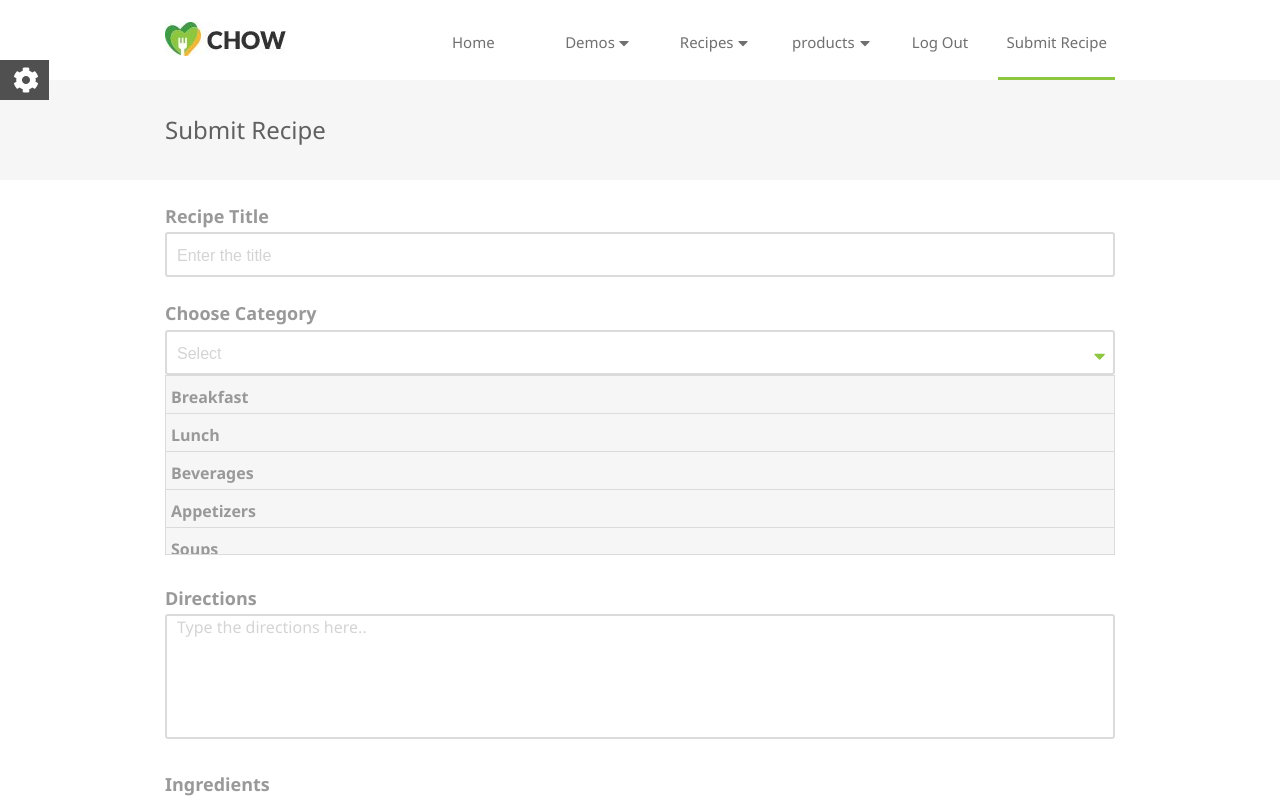
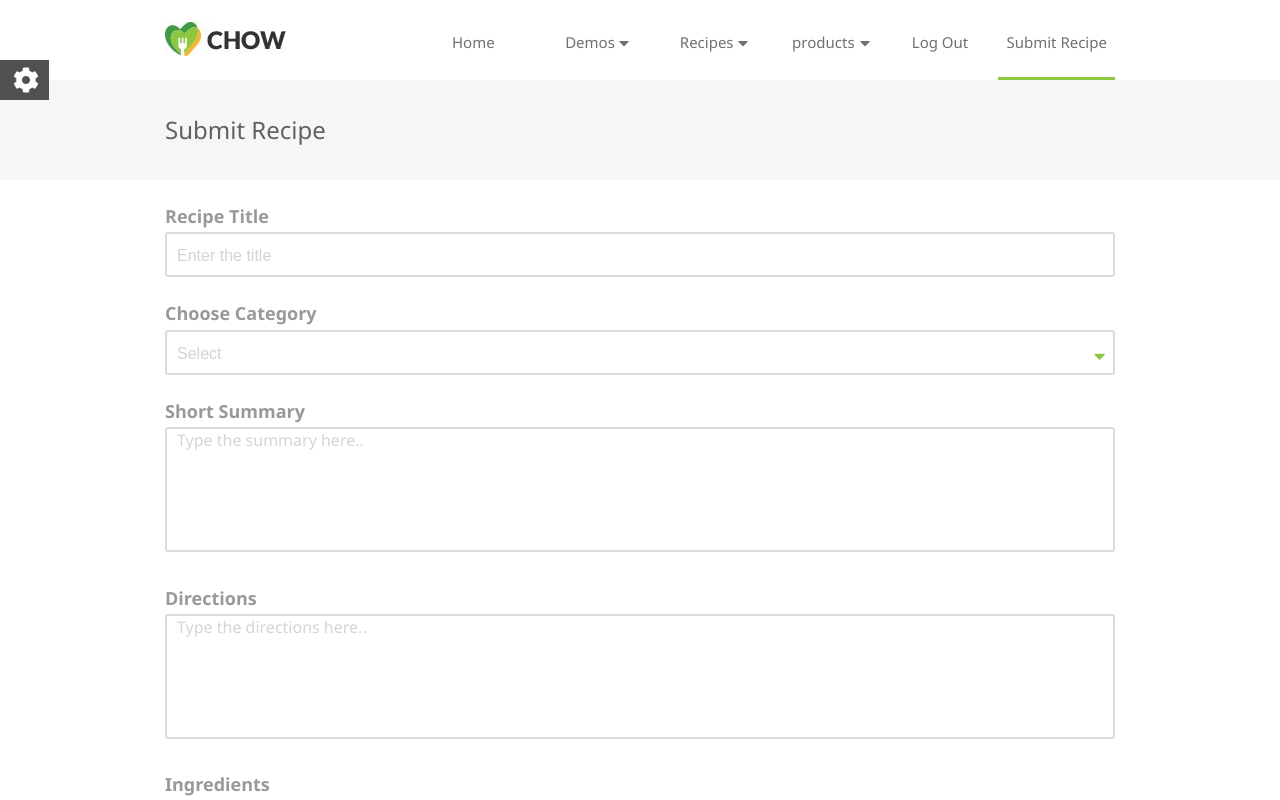
Before and after one commit to sugigithub/React, a React (Create React App) app: page /submit-recipe in a window 1280 px wide. Built offline with nearby package versions, Linux system fonts and the light colour scheme; sample sign-in values are in the browser's storage.

Commit message:
submit recipe dropdown issue

```diff
--- a/src/CommonComponents/Input/Input.js
+++ b/src/CommonComponents/Input/Input.js
@@ -1,4 +1,4 @@
-import React, { Fragment } from "react";
+import React, { Fragment, useState } from "react";
 
 import {
   FieldWrapper,
@@ -21,7 +21,8 @@ import {
   NewIng,
 } from "./style";
 
-const input = (props) => {
+const Inputs = (props) => {
+  const [show ,setShow] = useState(false);
   let inputElement = null;
   switch (props.formConfig.elementType) {
     case "input":
@@ -47,18 +48,24 @@ const input = (props) => {
       break;
     case "select":
       const dropDownOption = (
-        <Dropdown>
+        <Dropdown show = {show}>
           {props.options.map((val, i) => {
             return (
-                <ListItem key={i} onClick = {(event) => props.setDropdown(event,val)}>
+              <ListItem
+              onClick={()=>setShow(false)}
+                key={i}
+                onClick={(event) => props.setDropdown(event, val)}
+              >
                 {val}
               </ListItem>
             );
           })}
         </Dropdown>
-      )
+      );
       inputElement = (
         <Fragment>
+          <div onClick={()=>{setShow(true);
+            console.log(show)}}>
             <Input
               id={props.id}
               {...props.formConfig.elementConfig}
@@ -69,6 +76,7 @@ const input = (props) => {
               options={props.options}
               submit={props.submit}
             ></Input>
+          </div>
           {dropDownOption}
           {/* <Dropdown >
           <ListItem key={"i"} onClick = {() => props.setDropdown("val")}>
@@ -109,14 +117,14 @@ const input = (props) => {
             <IngInput
               placeholder={props.formConfig.elementConfig.placeholder[0]}
               value={props.formConfig.value[index].value1}
-              onChange={(event) => props.setIngs(event,"quantity",index)}
+              onChange={(event) => props.setIngs(event, "quantity", index)}
             />
             <IngInput
               placeholder={props.formConfig.elementConfig.placeholder[1]}
               value={props.formConfig.value[index].value2}
-              onChange={(event) => props.setIngs(event,"name",index)}
+              onChange={(event) => props.setIngs(event, "name", index)}
             />
-            <IngIconWrapper delete onClick = {() => props.deleteIngs(index)}>
+            <IngIconWrapper delete onClick={() => props.deleteIngs(index)}>
               <IngIcon className="fa fa-times" aria-hidden="true"></IngIcon>
             </IngIconWrapper>
           </PreviewBar>
@@ -163,4 +171,4 @@ const input = (props) => {
   );
 };
 
-export default input;
+export default Inputs;
--- a/src/CommonComponents/Input/style.js
+++ b/src/CommonComponents/Input/style.js
@@ -18,7 +18,7 @@ export const Dropdown = styled.ul`
   width: 100%;
   background-color: #f6f6f6;
   z-index: 1;
-  /* display: ; */
+  display: ${props => props.show? "block":"none"};
   border: 1px solid #dbdbdb;
   box-sizing: border-box;
   max-height: 180px;
@@ -66,10 +66,10 @@ export const Input = styled.input`
     border-bottom: ${(props) => (props.submit ? "2px solid #dbdbdb" : "none")};
     border-color: ${(props) =>
       props.submit ? props.theme.primaryColor : "none"};
-    :focus + ul {
+    /* :focus + ul {
       display: block;
       width:100%;
-    }
+    } */
   }
 `;
 export const FieldWrapper = styled.div`
```
Lines whose indentation alone changed are shown as unchanged.
